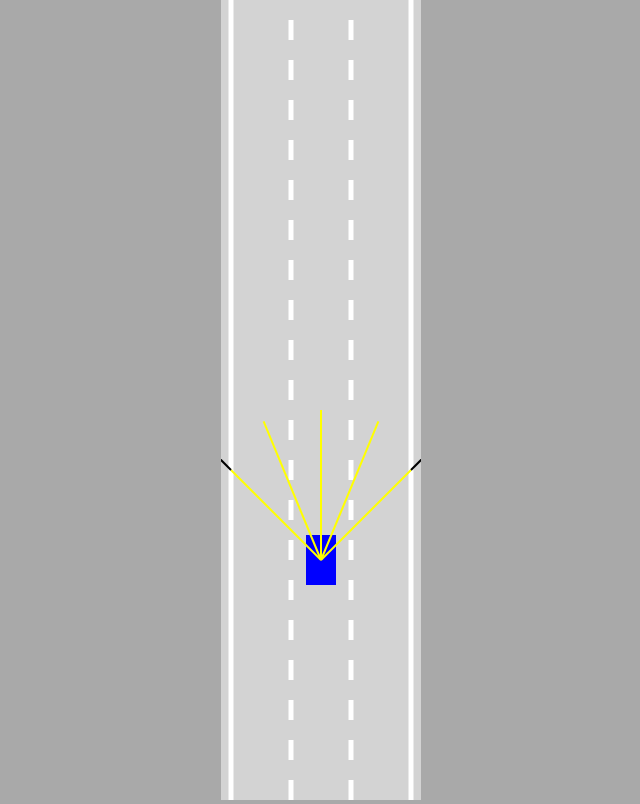
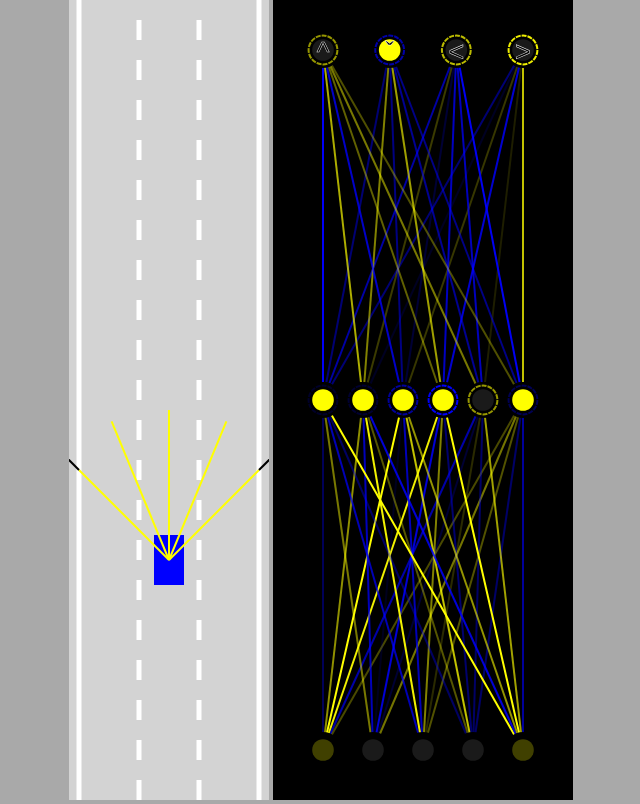
Before and after one commit to boskoa/self-driving-car, a plain HTML site: page index.html in a window 1280 px wide. Shown: the whole page, without its empty margins (319-959 px from the left). Drawn offline with Linux system fonts and the light colour scheme.

Commit message:
Visualizer

```diff
--- a/car.js
+++ b/car.js
@@ -36,13 +36,12 @@ class Car {
       );
 
       const outputs = NeuralNetwork.feedForward(offsets, this.brain);
-      //console.log("NEUR", outputs);
 
       if (this.useBrain) {
         this.controls.forward = outputs[0];
-        this.controls.reverse = outputs[1];
-        this.controls.left = outputs[2];
-        this.controls.right = outputs[3];
+        this.controls.left = outputs[1];
+        this.controls.right = outputs[2];
+        this.controls.reverse = outputs[3];
       }
     }
   }
--- a/index.html
+++ b/index.html
@@ -8,7 +8,9 @@
 </head>
 
 <body>
-  <canvas id="myCanvas"></canvas>
+  <canvas id="carCanvas"></canvas>
+  <canvas id="networkCanvas"></canvas>
+  <script src="visualizer.js"></script>
   <script src="network.js"></script>
   <script src="sensor.js"></script>
   <script src="utils.js"></script>
--- a/main.js
+++ b/main.js
@@ -1,9 +1,12 @@
-const canvas = document.getElementById("myCanvas");
-canvas.width = 200;
+const carCanvas = document.getElementById("carCanvas");
+carCanvas.width = 200;
+const networkCanvas = document.getElementById("networkCanvas");
+networkCanvas.width = 300;
 
-const ctx = canvas.getContext("2d");
-const road = new Road(canvas.width / 2, canvas.width * 0.9);
-const car = new Car(road.getLaneCenter(1), 100, 30, 50, "AI");
+const carCtx = carCanvas.getContext("2d");
+const networkCtx = networkCanvas.getContext("2d");
+const road = new Road(carCanvas.width / 2, carCanvas.width * 0.9);
+const car = new Car(road.getLaneCenter(1), 100, 30, 50, "KEYS");
 const traffic = [new Car(road.getLaneCenter(1), -100, 30, 50, "DUMMY", 2)];
 
 animate();
@@ -13,17 +16,20 @@ function animate() {
     traffic[i].update(road.borders, []);
   }
   car.update(road.borders, traffic);
-  canvas.height = window.innerHeight;
+  carCanvas.height = window.innerHeight;
+  networkCanvas.height = window.innerHeight;
 
-  ctx.save();
+  carCtx.save();
 
-  ctx.translate(0, -car.y + canvas.height * 0.7);
-  road.draw(ctx);
+  carCtx.translate(0, -car.y + carCanvas.height * 0.7);
+  road.draw(carCtx);
   for (let i = 0; i < traffic.length; i++) {
-    traffic[i].draw(ctx, "green");
+    traffic[i].draw(carCtx, "green");
   }
-  car.draw(ctx, "blue");
+  car.draw(carCtx, "blue");
 
-  ctx.restore();
+  carCtx.restore();
+
+  Visualizer.drawNetwork(networkCtx, car.brain);
   requestAnimationFrame(animate);
 }
--- a/network.js
+++ b/network.js
@@ -52,7 +52,7 @@ class Level {
     for (let i = 0; i < level.outputs.length; i++) {
       let sum = 0;
       for (let j = 0; j < level.inputs.length; j++) {
-        sum += level.inputs[j] + level.weights[j][i];
+        sum += level.inputs[j] * level.weights[j][i];
       }
 
       if (sum > level.biases[i]) {
--- a/style.css
+++ b/style.css
@@ -10,6 +10,10 @@ body {
   text-align: center;
 }
 
-#myCanvas {
+#carCanvas {
   background-color: lightgray;
 }
+
+#networkCanvas {
+  background-color: black;
+}
--- a/utils.js
+++ b/utils.js
@@ -40,3 +40,12 @@ function polysIntersect(poly1, poly2) {
 
   return false;
 }
+
+function getRGBA(value) {
+  const alpha = Math.abs(value) + 0.1;
+  const R = value < 0 ? 0 : 255;
+  const G = R;
+  const B = value > 0 ? 0 : 255;
+
+  return `rgba(${R}, ${G}, ${B}, ${alpha})`;
+}
--- /dev/null
+++ b/visualizer.js
@@ -0,0 +1,101 @@
+class Visualizer {
+  static drawNetwork(ctx, network) {
+    const margin = 50;
+    const top = margin,
+      left = margin;
+    const width = ctx.canvas.width - margin * 2;
+    const height = ctx.canvas.height - margin * 2;
+
+    const levelHeight = height / network.levels.length;
+
+    for (let i = network.levels.length - 1; i >= 0; i--) {
+      const levelTop =
+        top +
+        lerp(
+          height - levelHeight,
+          0,
+          network.levels.length === 1 ? 0.5 : i / (network.levels.length - 1)
+        );
+      Visualizer.drawLevel(
+        ctx,
+        network.levels[i],
+        left,
+        levelTop,
+        width,
+        levelHeight,
+        i === network.levels.length - 1 ? ["^", "ˇ", "<", ">"] : []
+      );
+    }
+  }
+
+  static drawLevel(ctx, level, left, top, width, height, outputLabels) {
+    const right = left + width;
+    const bottom = top + height;
+    const nodeRadius = 18;
+    const { inputs, outputs, weights, biases } = level;
+
+    ctx.lineWidth = 2;
+
+    for (let i = 0; i < inputs.length; i++) {
+      for (let j = 0; j < outputs.length; j++) {
+        ctx.strokeStyle = getRGBA(weights[i][j]);
+        ctx.beginPath();
+        ctx.moveTo(Visualizer.#getNodeX(inputs, i, left, right), bottom);
+        ctx.lineTo(Visualizer.#getNodeX(outputs, j, left, right), top);
+        ctx.stroke();
+      }
+    }
+
+    for (let i = 0; i < inputs.length; i++) {
+      const x = Visualizer.#getNodeX(inputs, i, left, right);
+      ctx.beginPath();
+      ctx.arc(x, bottom, nodeRadius, 0, Math.PI * 2);
+      ctx.fillStyle = "black";
+      ctx.fill();
+      ctx.beginPath();
+      ctx.arc(x, bottom, nodeRadius * 0.6, 0, Math.PI * 2);
+      ctx.fillStyle = getRGBA(inputs[i]);
+      ctx.fill();
+    }
+
+    for (let i = 0; i < outputs.length; i++) {
+      const x = Visualizer.#getNodeX(outputs, i, left, right);
+      ctx.beginPath();
+      ctx.arc(x, top, nodeRadius, 0, Math.PI * 2);
+      ctx.fillStyle = "black";
+      ctx.fill();
+      ctx.beginPath();
+      ctx.arc(x, top, nodeRadius * 0.6, 0, Math.PI * 2);
+      ctx.fillStyle = getRGBA(outputs[i]);
+      ctx.fill();
+
+      ctx.beginPath();
+      ctx.lineWidth = 2;
+      ctx.arc(x, top, nodeRadius * 0.8, 0, Math.PI * 2);
+      ctx.strokeStyle = getRGBA(biases[i]);
+      ctx.setLineDash([5, 1]);
+      ctx.stroke();
+      ctx.setLineDash([]);
+
+      if (outputLabels[i]) {
+        ctx.beginPath();
+        ctx.textAlign = "center";
+        ctx.baseLine = "middle";
+        ctx.fillStyle = "black";
+        ctx.strokeStyle = "white";
+        ctx.font = nodeRadius * 1.5 + "px Arial";
+        ctx.fillText(outputLabels[i], x, top + nodeRadius * 0.6);
+        ctx.lineWidth = 0.5;
+        ctx.strokeText(outputLabels[i], x, top + nodeRadius * 0.6);
+      }
+    }
+  }
+
+  static #getNodeX(nodes, index, left, right) {
+    return lerp(
+      left,
+      right,
+      nodes.length === 1 ? 0.5 : index / (nodes.length - 1)
+    );
+  }
+}
```
Also changed, not shown: segment-intersection/intersection.js (+6 -6 lines).
